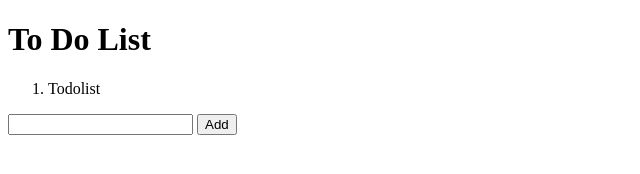
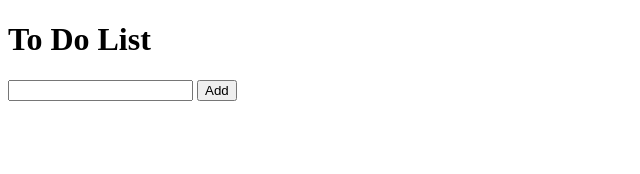
Before and after one commit to EcaCosca/b32-todolist, a plain HTML site: page index.html in a window 1280 px wide. Shown: the whole page, without its empty margins (0-640 px from the left). Drawn offline with Linux system fonts and the light colour scheme.

Commit message:
Done with functionality

```diff
--- a/index.html
+++ b/index.html
@@ -8,12 +8,13 @@
     <link rel="stylesheet" href="./style/style.css">
 </head>
 <body>
+    <div class="main-container">
         <!-- HEADER -->
         <h1 class="title">To Do List</h1>
 
         <!-- ORDERED LIST  -->
         <ol id="ordered-list">
-        <li onclick="markAsDone(this)">Todolist</li>
+            <!-- <li onclick="markAsDone(this)">Todolist</li> -->
         </ol>
 
         <!-- FORM  -->
@@ -23,6 +24,7 @@
             <!-- SUBMIT BUTTON  -->
             <button class="add-btn">Add</button>
         </form>
+    </div>
 
 
     <script src="index.js"></script>
```
Lines whose indentation alone changed are shown as unchanged.
